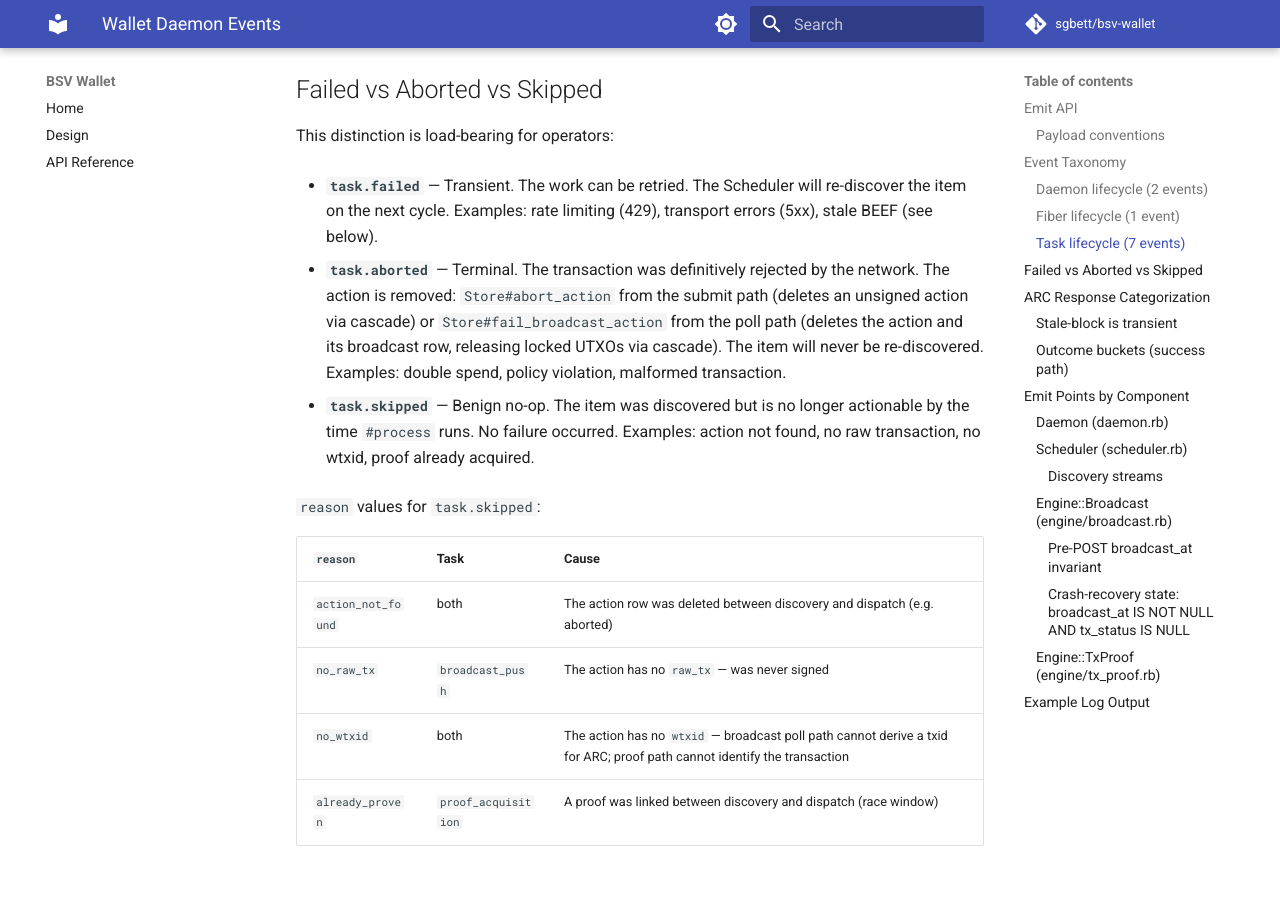
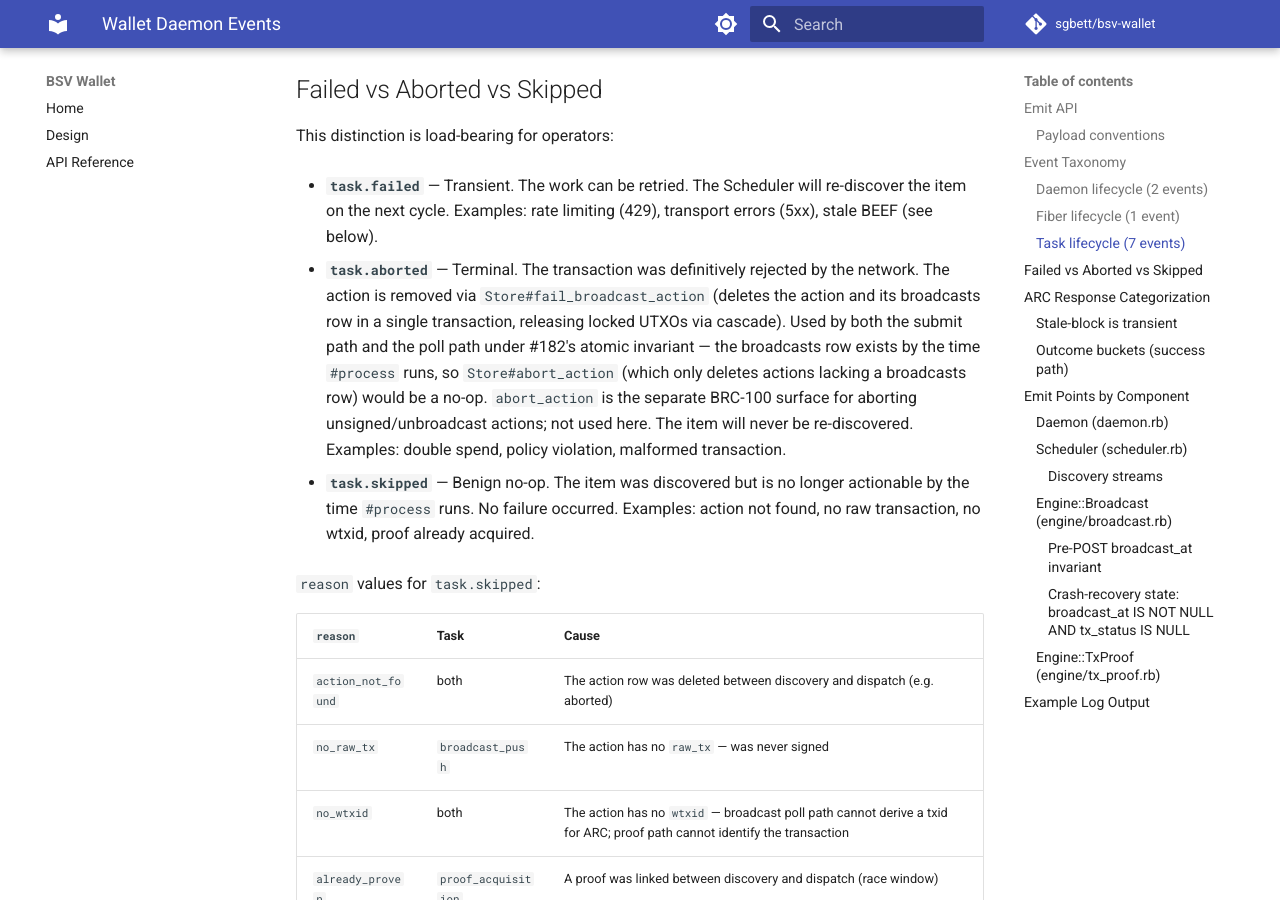
Before and after one commit to sgbett/bsv-wallet, an MkDocs documentation site: the page built from docs/wallet-events.md, in a window 1280 px wide and 900 px high, scrolled down 2394 px. Built offline with MkDocs 1.6.1 and Material for MkDocs 9.7.7, drawn with Linux system fonts in a browser that asks for light colours; comment, search, counter and statistics services are not loaded; some of the changed text lies outside the part shown.

Commit message:
docs: correct task.aborted cleanup method; fix misleading walletd_events comment
Three doc/comment corrections from Copilot review on PR #190:

- docs/wallet-events.md task.aborted bullet: said the submit path uses
  Store#abort_action. After `0d53e16` switched submit to use
  Store#fail_broadcast_action (broadcasts row already exists by submit
  time under #182's atomic invariant), the doc was stale. Both submit
  and poll paths now go through fail_broadcast_action.

- docs/wallet-events.md broadcast lifecycle bullet: same correction in
  the per-event listing.

- spec/integration/walletd_events_spec.rb: header comment claimed the
  poll path was under test, but broadcast_status is stubbed to nil so
  Engine::Broadcast#process takes the submit branch. Clarified the
  comment to reflect what actually runs (submit-path end-to-end via the
  poll-discovery loop), and flagged that a dedicated poll-path smoke
  is a separate concern.

Co-Authored-By: Claude Opus 4.7 (1M context) <noreply@anthropic.com>

```diff
--- a/docs/wallet-events.md
+++ b/docs/wallet-events.md
@@ -76,7 +76,7 @@ This distinction is load-bearing for operators:
 
 - **`task.failed`** — Transient. The work can be retried. The Scheduler will re-discover the item on the next cycle. Examples: rate limiting (429), transport errors (5xx), stale BEEF (see below).
 
-- **`task.aborted`** — Terminal. The transaction was definitively rejected by the network. The action is removed: `Store#abort_action` from the submit path (deletes an unsigned action via cascade) or `Store#fail_broadcast_action` from the poll path (deletes the action and its broadcast row, releasing locked UTXOs via cascade). The item will never be re-discovered. Examples: double spend, policy violation, malformed transaction.
+- **`task.aborted`** — Terminal. The transaction was definitively rejected by the network. The action is removed via `Store#fail_broadcast_action` (deletes the action and its broadcasts row in a single transaction, releasing locked UTXOs via cascade). Used by both the submit path and the poll path under #182's atomic invariant — the broadcasts row exists by the time `#process` runs, so `Store#abort_action` (which only deletes actions lacking a broadcasts row) would be a no-op. `abort_action` is the separate BRC-100 surface for aborting unsigned/unbroadcast actions; not used here. The item will never be re-discovered. Examples: double spend, policy violation, malformed transaction.
 
 - **`task.skipped`** — Benign no-op. The item was discovered but is no longer actionable by the time `#process` runs. No failure occurred. Examples: action not found, no raw transaction, no wtxid, proof already acquired.
 
@@ -171,7 +171,7 @@ Per `#process(action_id)` call:
    - `task.skipped` — `action_not_found`, `no_raw_tx` (submit path), or `no_wtxid` (poll path)
    - `task.succeeded` — ARC accepted the broadcast or returned a non-terminal status
    - `task.failed` — transient failure (rate limit, transport, stale BEEF)
-   - `task.aborted` — terminal rejection (double spend, policy, malformed); `fail_broadcast_action` (poll path) or `abort_action` (submit path) invoked
+   - `task.aborted` — terminal rejection (double spend, policy, malformed); `fail_broadcast_action` invoked (both submit and poll paths — the broadcasts row exists by the time `#process` runs, so `abort_action` would be a no-op)
 
 #### Pre-POST `broadcast_at` invariant
 
```
Also changed, not shown: 1 other file.
